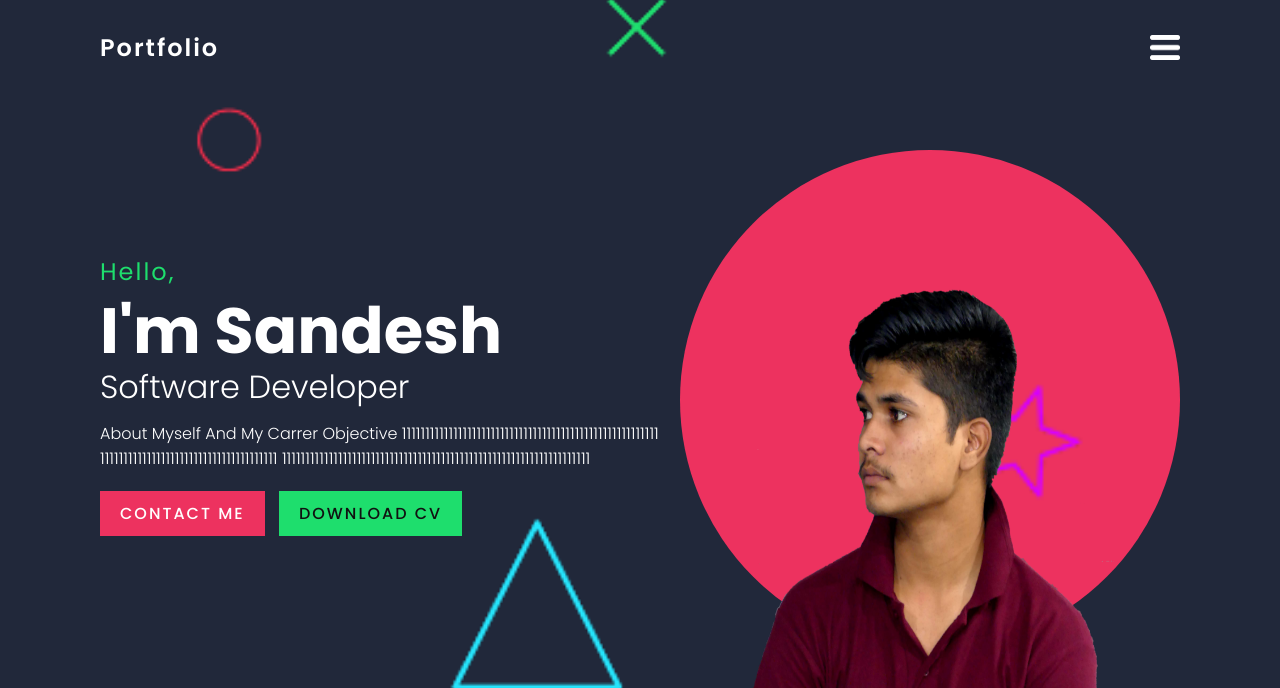
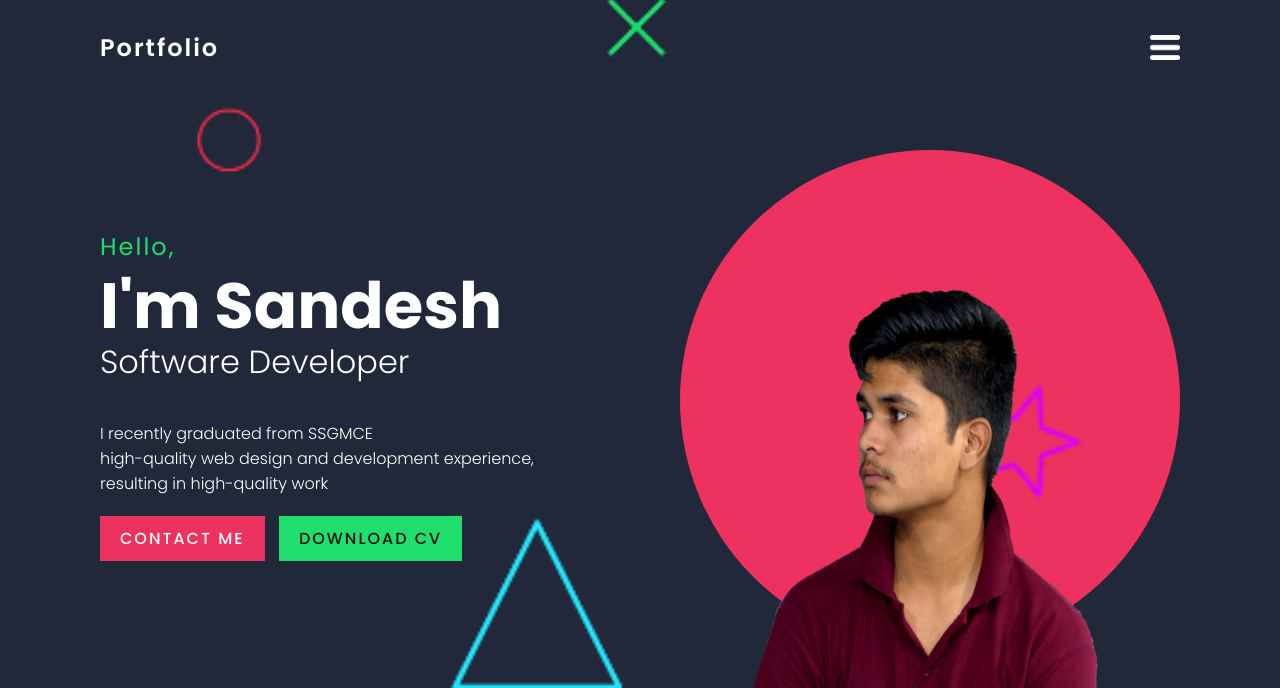
Before and after one commit to MishraSandesh/SandeshMishra.github.io, a plain HTML site: page index.html in a window 1280 px wide. Shown: the top 688 px of the page. Drawn offline with Linux system fonts and the light colour scheme.

Commit message:
About Secion Added

```diff
--- a/index.html
+++ b/index.html
@@ -19,10 +19,12 @@
                 <h4>Hello,</h4>
                 <h2>I'm Sandesh</h2>
                 <h3>Software Developer</h3>
-                <p>About Myself And My Carrer Objective
-                    1111111111111111111111111111111111111111111111111111111
-                    11111111111111111111111111111111111111
-                    111111111111111111111111111111111111111111111111111111111111111111</p>
+                <p><br>
+                    I recently graduated from SSGMCE <br>
+                    high-quality web design and development experience,<br>
+                    resulting in high-quality work
+
+                </p>
                 <a href="Contact.html">
                     Contact Me
                 </a>
```
